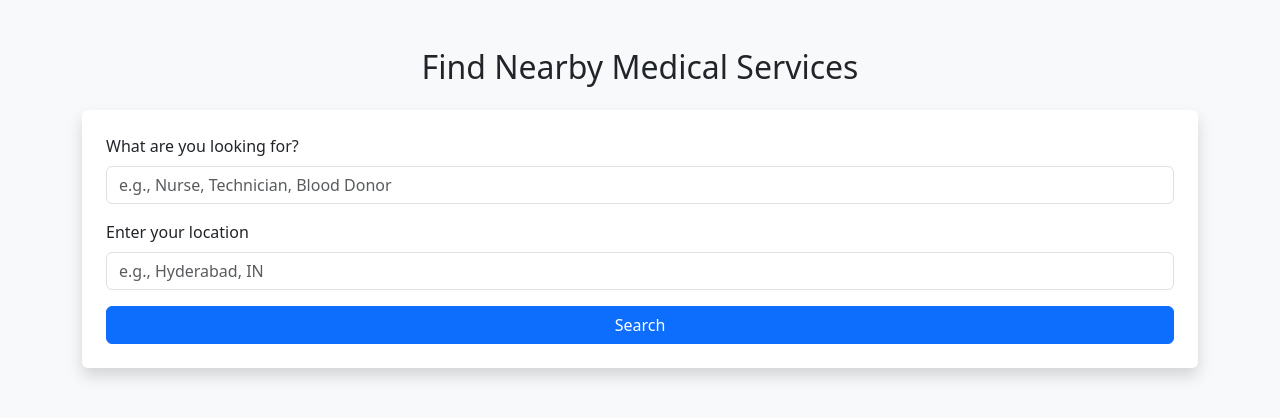
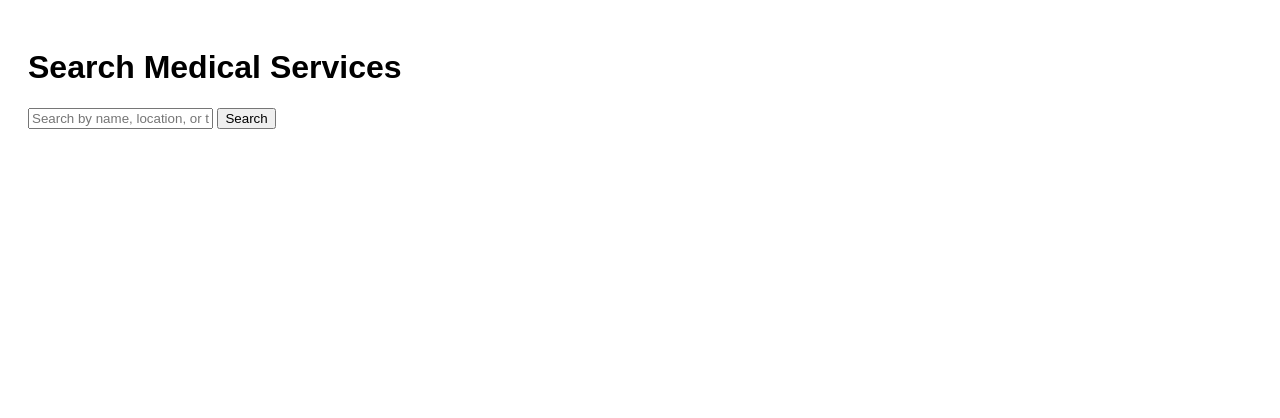
Before and after one commit to durgaprasadbukka/MEDICAL-SERVICES-APP, a Flask app: page /search in a window 1280 px wide. Shown: the top 418 px of the page. Run offline with Flask 3, Linux system fonts and the light colour scheme; a user stored in the database is signed in.

Commit message:
Added search functionality and sample data display

```diff
--- a/app.py
+++ b/app.py
@@ -21,6 +21,12 @@
     id = db.Column(db.Integer, primary_key=True)
     username = db.Column(db.String(150), unique=True, nullable=False)
     password = db.Column(db.String(150), nullable=False)
+
+class MedicalService(db.Model):
+    id = db.Column(db.Integer, primary_key=True)
+    name = db.Column(db.String(200), nullable=False)
+    location = db.Column(db.String(100), nullable=False)
+    service_type = db.Column(db.String(100), nullable=False)
 
 @login_manager.user_loader
 def load_user(user_id):
@@ -51,14 +57,14 @@
         user = User.query.filter_by(username=username, password=password).first()
         if user:
             login_user(user)
-            return redirect(url_for('dashboard'))
+            return redirect(url_for('search'))
     return render_template('login.html')
 
 # Dashboard (Protected Page)
 @app.route('/dashboard')
 @login_required
 def dashboard():
-    return f'Hello, {current_user.username}! Welcome to your dashboard.'
+    return render_template('dashboard.html')
 
 # Logout Route
 @app.route('/logout')
@@ -68,9 +74,31 @@
     return redirect(url_for('home'))
 
 # Run Flask App with Waitress (Instead of Gunicorn)
-@app.route('/search')
+@app.route('/search', methods=['GET', 'POST'])
+@login_required
 def search():
-    return render_template('search.html')
+    query = request.args.get('query', '').lower()
+    results = []
+
+    if query:
+        results = MedicalService.query.filter(
+            (MedicalService.name.ilike(f"%{query}%")) |
+            (MedicalService.location.ilike(f"%{query}%")) |
+            (MedicalService.service_type.ilike(f"%{query}%"))
+        ).all()
+
+    return render_template('search.html', results=results, query=query)
+@app.route('/add_sample_data')
+def add_sample_data():
+    sample_services = [
+        MedicalService(name="Home Nurse for Wound Care", location="Hyderabad", service_type="nurse"),
+        MedicalService(name="Oxygen Cylinder Setup", location="Vizag", service_type="oxygen"),
+        MedicalService(name="Post-Surgery Scrub Nurse", location="Vijayawada", service_type="nurse"),
+        MedicalService(name="Respiratory Technician", location="Bangalore", service_type="technician")
+    ]
+    db.session.add_all(sample_services)
+    db.session.commit()
+    return "Sample data added successfully!"
 if __name__ == '__main__':
     with app.app_context():
         db.create_all()  # Create the database
--- a/templates/search.html
+++ b/templates/search.html
@@ -1,24 +1,51 @@
 <!DOCTYPE html>
-<html lang="en">
+<html>
 <head>
-    <meta charset="UTF-8">
-    <title>Find Medical Services</title>
-    <link href="https://cdn.jsdelivr.net/npm/bootstrap@5.3.2/dist/css/bootstrap.min.css" rel="stylesheet">
+    <title>Search Medical Services</title>
+    <style>
+        body {
+            font-family: Arial, sans-serif;
+            padding: 20px;
+        }
+        .search-bar {
+            margin-bottom: 20px;
+        }
+        .card {
+            border: 1px solid #ddd;
+            border-radius: 8px;
+            padding: 15px;
+            margin-bottom: 10px;
+            box-shadow: 1px 1px 5px #ccc;
+        }
+        .card h3 {
+            margin: 0;
+            color: #2c3e50;
+        }
+        .card p {
+            margin: 5px 0;
+            color: #555;
+        }
+    </style>
 </head>
-<body class="bg-light">
-    <div class="container mt-5">
-        <h2 class="text-center mb-4">Find Nearby Medical Services</h2>
-        <form method="POST" action="/search" class="p-4 shadow bg-white rounded">
-            <div class="mb-3">
-                <label for="serviceType" class="form-label">What are you looking for?</label>
-                <input type="text" class="form-control" id="serviceType" name="serviceType" placeholder="e.g., Nurse, Technician, Blood Donor">
+<body>
+    <h1>Search Medical Services</h1>
+
+    <form method="get" action="{{ url_for('search') }}" class="search-bar">
+        <input type="text" name="query" placeholder="Search by name, location, or type" value="{{ query }}">
+        <button type="submit">Search</button>
+    </form>
+
+    {% if results %}
+        <h2>Search Results:</h2>
+        {% for service in results %}
+            <div class="card">
+                <h3>{{ service.name }}</h3>
+                <p><strong>Location:</strong> {{ service.location }}</p>
+                <p><strong>Type:</strong> {{ service.service_type }}</p>
             </div>
-            <div class="mb-3">
-                <label for="location" class="form-label">Enter your location</label>
-                <input type="text" class="form-control" id="location" name="location" placeholder="e.g., Hyderabad, IN">
-            </div>
-            <button type="submit" class="btn btn-primary w-100">Search</button>
-        </form>
-    </div>
+        {% endfor %}
+    {% elif query %}
+        <p>No results found for "{{ query }}".</p>
+    {% endif %}
 </body>
 </html>
```
Also changed, not shown: templates/dashboard.html (added, +16 -0 lines), templates/home.html (+3 -4 lines), instance/users.db.
